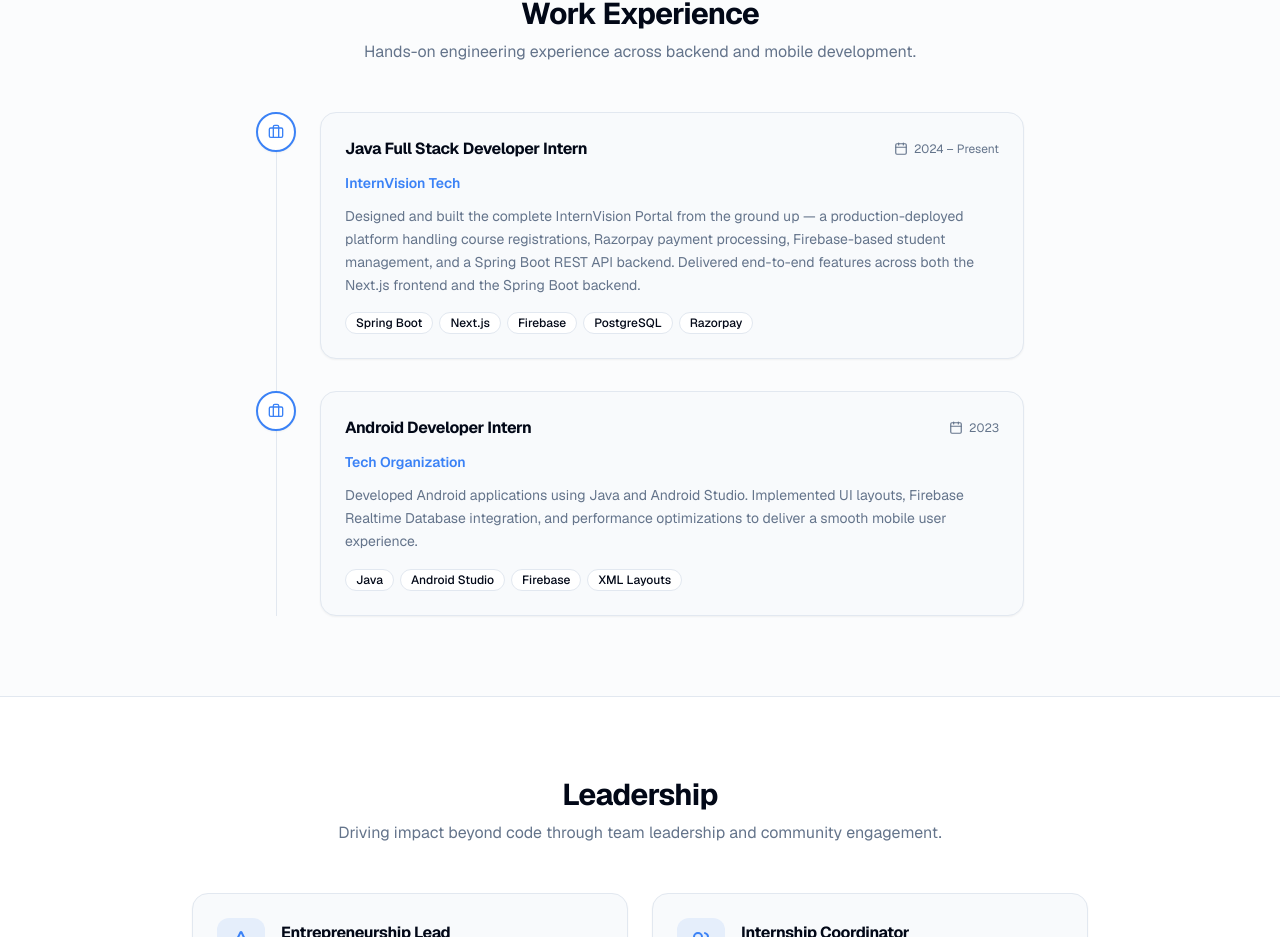
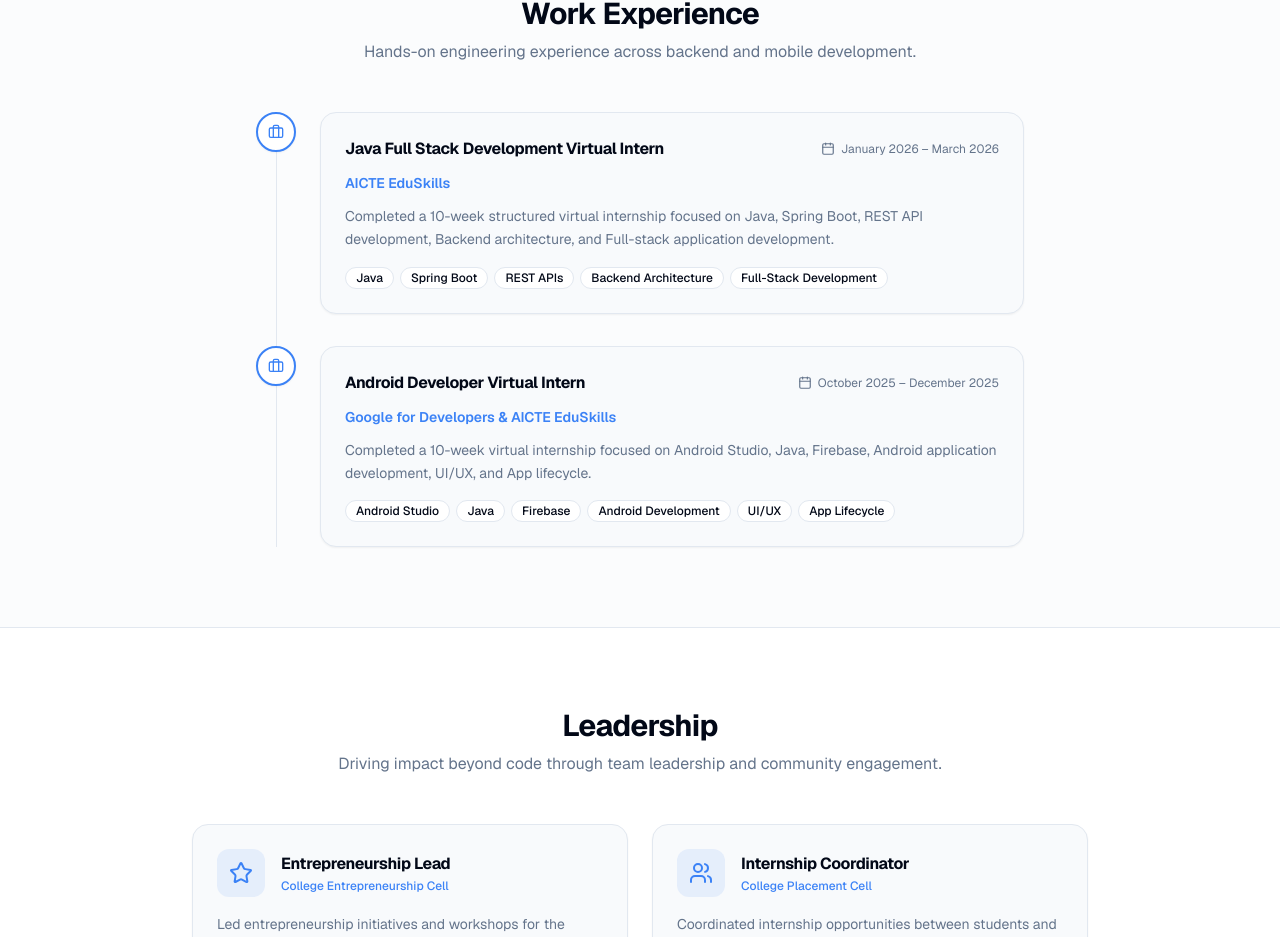
Before and after one commit to bappy-mallick/internvision-portal, a Next.js app in the folder frontend/: page /about in a window 1280 px wide. Shown: the part 2530-3467 px from the top of the page. Built offline with nearby package versions, Linux system fonts and the light colour scheme; no server answers.

Commit message:
fix: update work experience section to match resume

```diff
--- a/frontend/src/app/about/page.tsx
+++ b/frontend/src/app/about/page.tsx
@@ -117,20 +117,20 @@
 
 const experiences = [
   {
-    role: "Java Full Stack Developer Intern",
-    company: "InternVision Tech",
-    period: "2024 – Present",
+    role: "Java Full Stack Development Virtual Intern",
+    company: "AICTE EduSkills",
+    period: "January 2026 – March 2026",
     description:
-      "Designed and built the complete InternVision Portal from the ground up — a production-deployed platform handling course registrations, Razorpay payment processing, Firebase-based student management, and a Spring Boot REST API backend. Delivered end-to-end features across both the Next.js frontend and the Spring Boot backend.",
-    skills: ["Spring Boot", "Next.js", "Firebase", "PostgreSQL", "Razorpay"],
+      "Completed a 10-week structured virtual internship focused on Java, Spring Boot, REST API development, Backend architecture, and Full-stack application development.",
+    skills: ["Java", "Spring Boot", "REST APIs", "Backend Architecture", "Full-Stack Development"],
   },
   {
-    role: "Android Developer Intern",
-    company: "Tech Organization",
-    period: "2023",
+    role: "Android Developer Virtual Intern",
+    company: "Google for Developers & AICTE EduSkills",
+    period: "October 2025 – December 2025",
     description:
-      "Developed Android applications using Java and Android Studio. Implemented UI layouts, Firebase Realtime Database integration, and performance optimizations to deliver a smooth mobile user experience.",
-    skills: ["Java", "Android Studio", "Firebase", "XML Layouts"],
+      "Completed a 10-week virtual internship focused on Android Studio, Java, Firebase, Android application development, UI/UX, and App lifecycle.",
+    skills: ["Android Studio", "Java", "Firebase", "Android Development", "UI/UX", "App Lifecycle"],
   },
 ];
 
```
